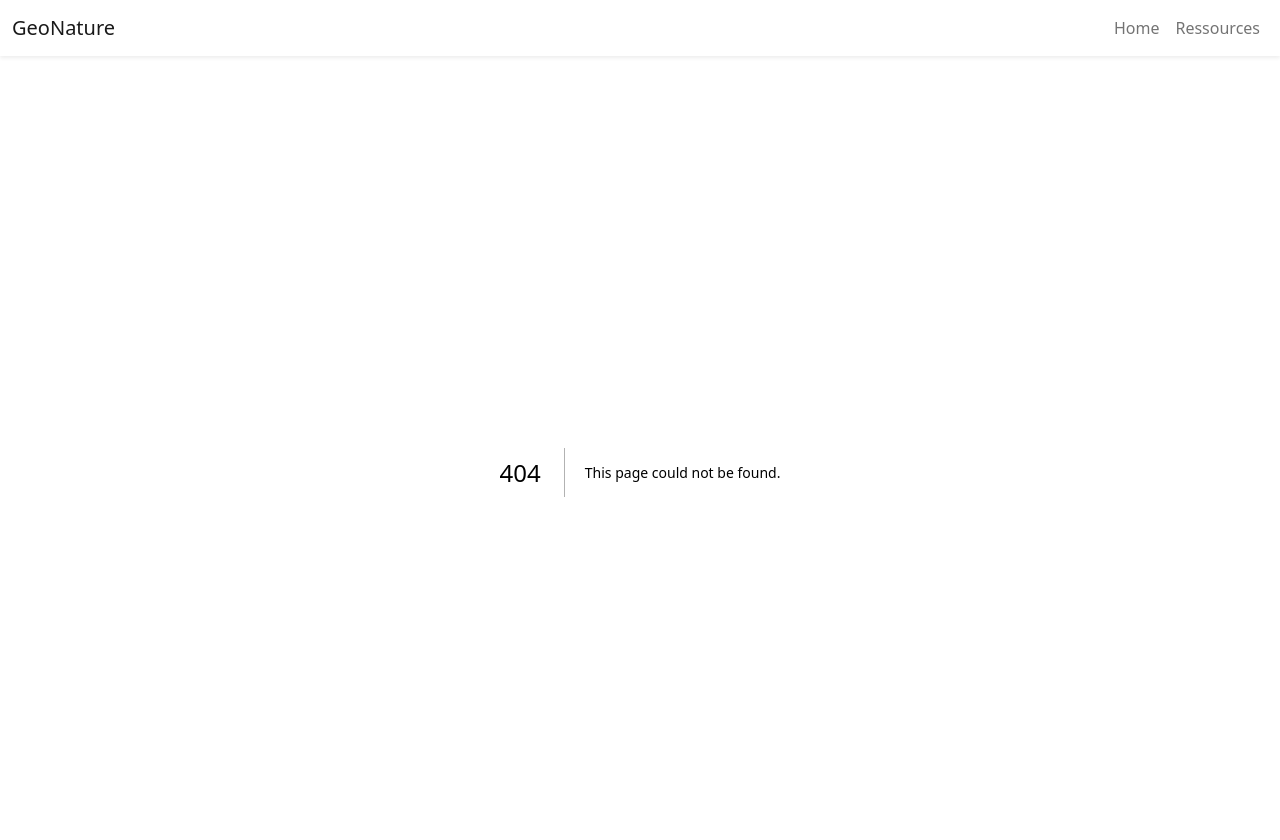
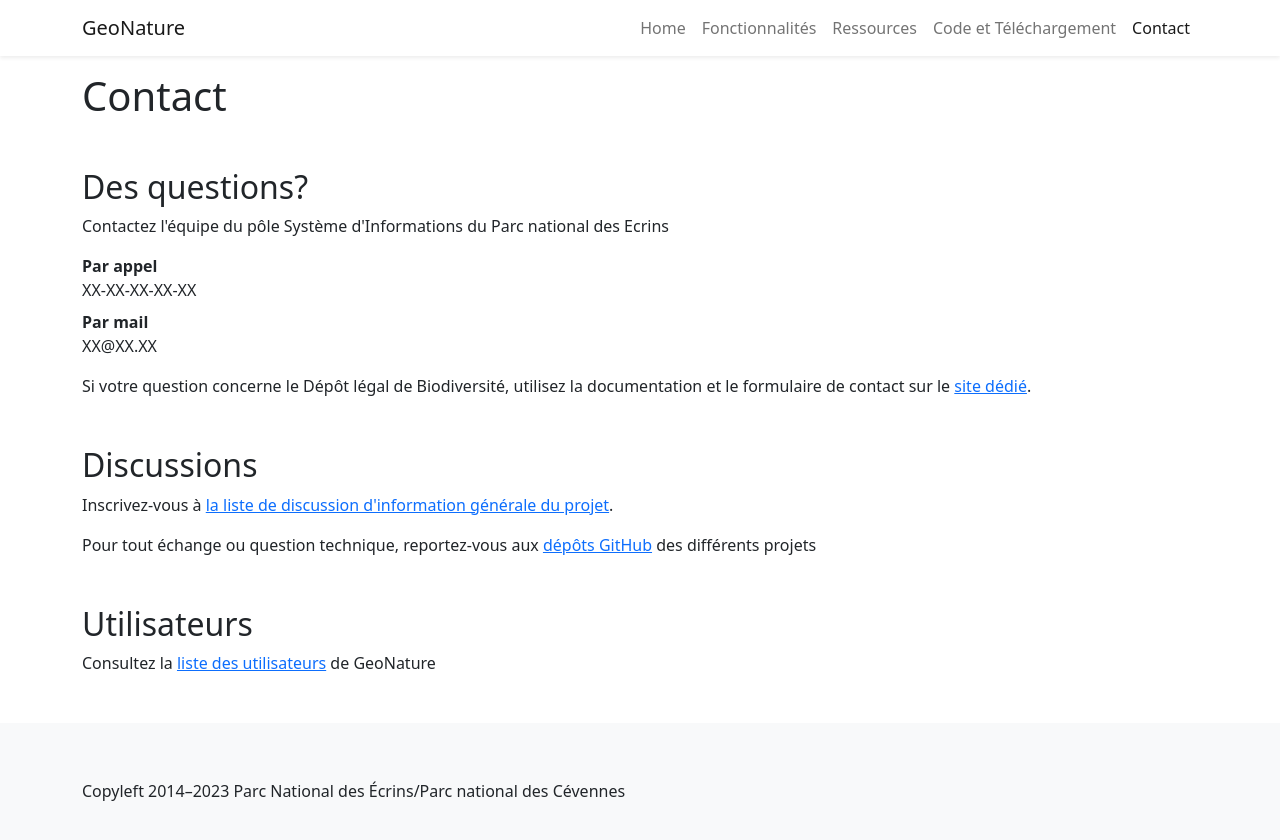
Before and after one commit to GeoNature/geonature.github.io, a Next.js app: page /contact in a window 1280 px wide. Before the commit this address had no page. Shown: the top 840 px of the page. Built offline with nearby package versions, Linux system fonts and the light colour scheme.

Commit message:
Added more skeleton layout, dynamic GitHub repository fetching

```diff
--- a/package.json
+++ b/package.json
@@ -12,6 +12,7 @@
     "@types/node": "20.1.2",
     "@types/react": "18.2.6",
     "@types/react-dom": "18.2.4",
+    "axios": "^1.4.0",
     "bootstrap": "^5.2.3",
     "clsx": "^1.2.1",
     "eslint": "8.40.0",
@@ -20,6 +21,7 @@
     "react": "18.2.0",
     "react-dom": "18.2.0",
     "sass": "^1.62.1",
+    "swr": "^2.1.5",
     "typescript": "5.0.4"
   },
   "devDependencies": {
--- /dev/null
+++ b/src/components/presentation/footer.tsx
@@ -0,0 +1,15 @@
+import React from "react";
+
+const Footer = () => (
+  <footer className="bg-light py-5">
+    <div className="container">
+      <ul className="nav">
+        <li className="navbar-text">
+          Copyleft 2014–2023 Parc National des Écrins/Parc national des Cévennes
+        </li>
+      </ul>
+    </div>
+  </footer>
+);
+
+export default Footer;
--- a/src/components/header.tsx
+++ b/src/components/presentation/header.tsx
@@ -35,7 +35,7 @@ const NavLiLink: FC<PropsWithChildren<NavLiLinkProps>> = ({
 
 const Header: FC = () => (
   <nav className="navbar navbar-expand-lg bg-white shadow-sm mb-3">
-    <div className="container-fluid">
+    <div className="container">
       <Link href="/" className="navbar-brand">
         GeoNature
       </Link>
@@ -57,7 +57,10 @@ const Header: FC = () => (
           <NavLiLink href="/" exact>
             Home
           </NavLiLink>
+          <NavLiLink href="/fonctionnalites">Fonctionnalités</NavLiLink>
           <NavLiLink href="/ressources">Ressources</NavLiLink>
+          <NavLiLink href="/code">Code et Téléchargement</NavLiLink>
+          <NavLiLink href="/contact">Contact</NavLiLink>
         </ul>
       </div>
     </div>
--- /dev/null
+++ b/src/components/presentation/section.tsx
@@ -0,0 +1,13 @@
+import { FC, PropsWithChildren } from "react";
+
+const Section: FC<PropsWithChildren<{ title?: string }>> = ({
+  title,
+  children,
+}) => (
+  <section className="my-5">
+    {title && <h2>{title}</h2>}
+    {children}
+  </section>
+);
+
+export default Section;
--- a/src/pages/_app.tsx
+++ b/src/pages/_app.tsx
@@ -1,9 +1,18 @@
+import axios from "axios";
+import { SWRConfig } from "swr";
 import { useEffect } from "react";
 import type { AppProps } from "next/app";
 
-import Header from "@/components/header";
+import Header from "@/components/presentation/header";
+import Footer from "@/components/presentation/footer";
 
 import "@/styles/global.scss";
+
+const SWR_CONFIG = {
+  dedupingInterval: 24 * 60 * 60 * 1000,
+  revalidateOnFocus: false,
+  fetcher: (url: string) => axios.get(url).then((res) => res.data),
+};
 
 export default function App({ Component, pageProps }: AppProps) {
   useEffect(() => {
@@ -11,9 +20,12 @@ export default function App({ Component, pageProps }: AppProps) {
   }, []);
 
   return (
-    <>
+    <SWRConfig value={SWR_CONFIG}>
       <Header />
-      <Component {...pageProps} />
-    </>
+      <div className="container">
+        <Component {...pageProps} />
+      </div>
+      <Footer />
+    </SWRConfig>
   );
 }
--- /dev/null
+++ b/src/pages/contact.tsx
@@ -0,0 +1,57 @@
+import Section from "@/components/presentation/section";
+
+export default function Contact() {
+  return (
+    <>
+      <main>
+        <h1>Contact</h1>
+        <Section title="Des questions?">
+          <p>
+            Contactez l'équipe du pôle Système d'Informations du Parc national
+            des Ecrins
+          </p>
+          <dl>
+            <dt>Par appel</dt>
+            <dd>XX-XX-XX-XX-XX</dd>
+            <dt>Par mail</dt>
+            <dd>XX@XX.XX</dd>
+          </dl>
+          <p>
+            Si votre question concerne le Dépôt légal de Biodiversité, utilisez
+            la documentation et le formulaire de contact sur le{" "}
+            <a href="https://depot-legal-biodiversite.naturefrance.fr">
+              site dédié
+            </a>
+            .
+          </p>
+        </Section>
+        <Section title="Discussions">
+          <p>
+            Inscrivez-vous à{" "}
+            <a href="https://framalistes.org/sympa/info/geonature-info">
+              la liste de discussion d'information générale du projet
+            </a>
+            .
+          </p>
+          <p>
+            Pour tout échange ou question technique, reportez-vous aux{" "}
+            <a href="https://github.com/PnX-SI/">dépôts GitHub</a> des
+            différents projets
+          </p>
+        </Section>
+        <Section title="Utilisateurs">
+          <p>
+            Consultez la{" "}
+            <a
+              href="https://lite.framacalc.org/9efn-geonature-users"
+              target="_blank"
+            >
+              liste des utilisateurs
+            </a>{" "}
+            de GeoNature
+          </p>
+        </Section>
+      </main>
+    </>
+  );
+}
```
Also changed, not shown: src/components/dynamic/github.tsx (added, +61 -0 lines), src/pages/code.tsx (added, +12 -0 lines), src/pages/fonctionnalites.tsx (added, +9 -0 lines), src/pages/index.tsx (+8 -15 lines), 1 other file (tests, documents, lock files or other folders).
